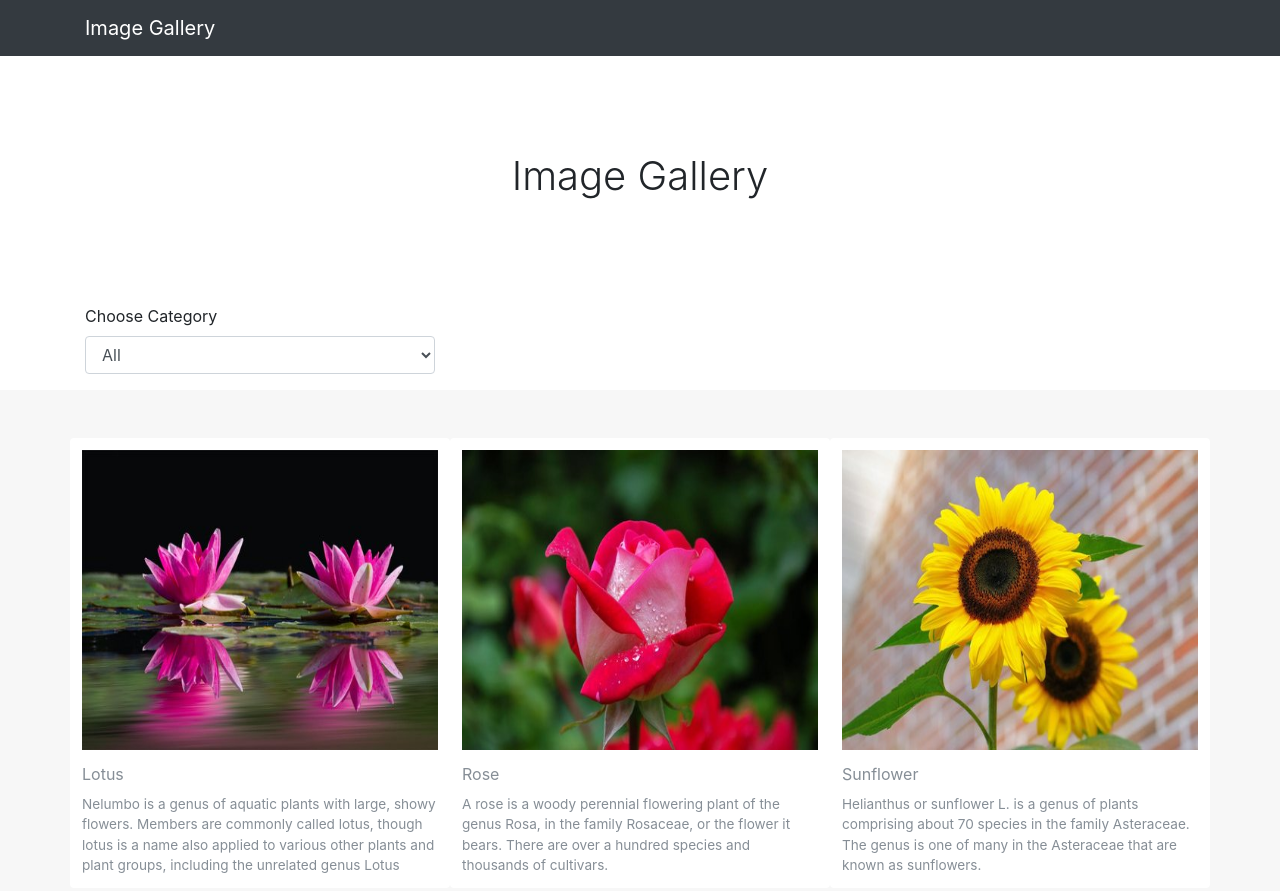
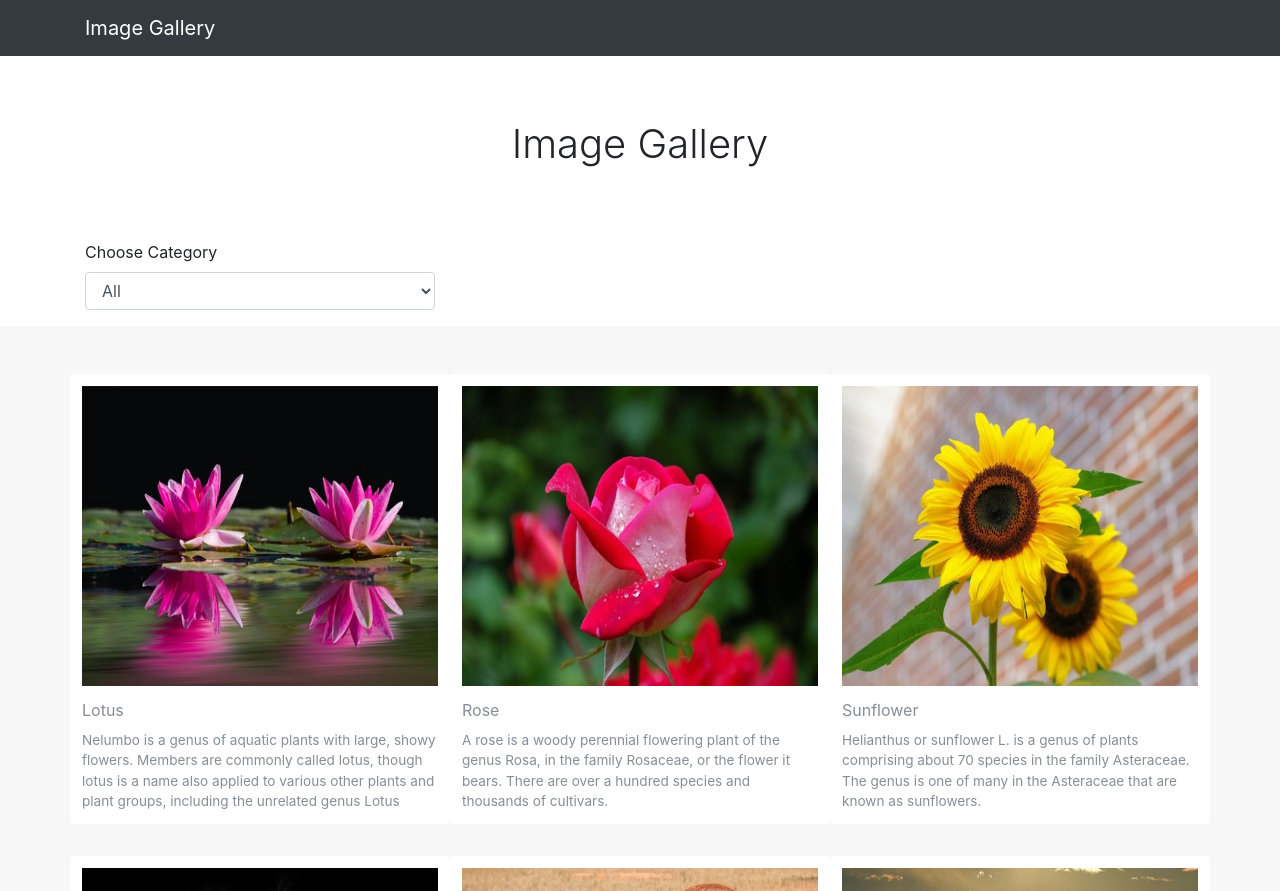
Before and after one commit to pournami17/Image-Gallery, a plain HTML site: page index.html in a window 1280 px wide. Shown: the top 891 px of the page. Drawn offline with nearby package versions, Linux system fonts and the light colour scheme.

Commit message:
fixed issues based on review comments

```diff
--- a/css/gallery.css
+++ b/css/gallery.css
@@ -7,8 +7,6 @@ body {
 }
 
 .jumbotron {
-  padding-top: 6rem;
-  padding-bottom: 6rem;
   margin-bottom: 0;
   background-color: #fff;
 }
--- a/js/main.js
+++ b/js/main.js
@@ -20,7 +20,6 @@ $(function(){
 
 		chooseCategory.on('change', function(){
 			selectedCategory();
-			$window.on('scroll', checkView);
 			$window.trigger('scroll');
 		});
 
```
